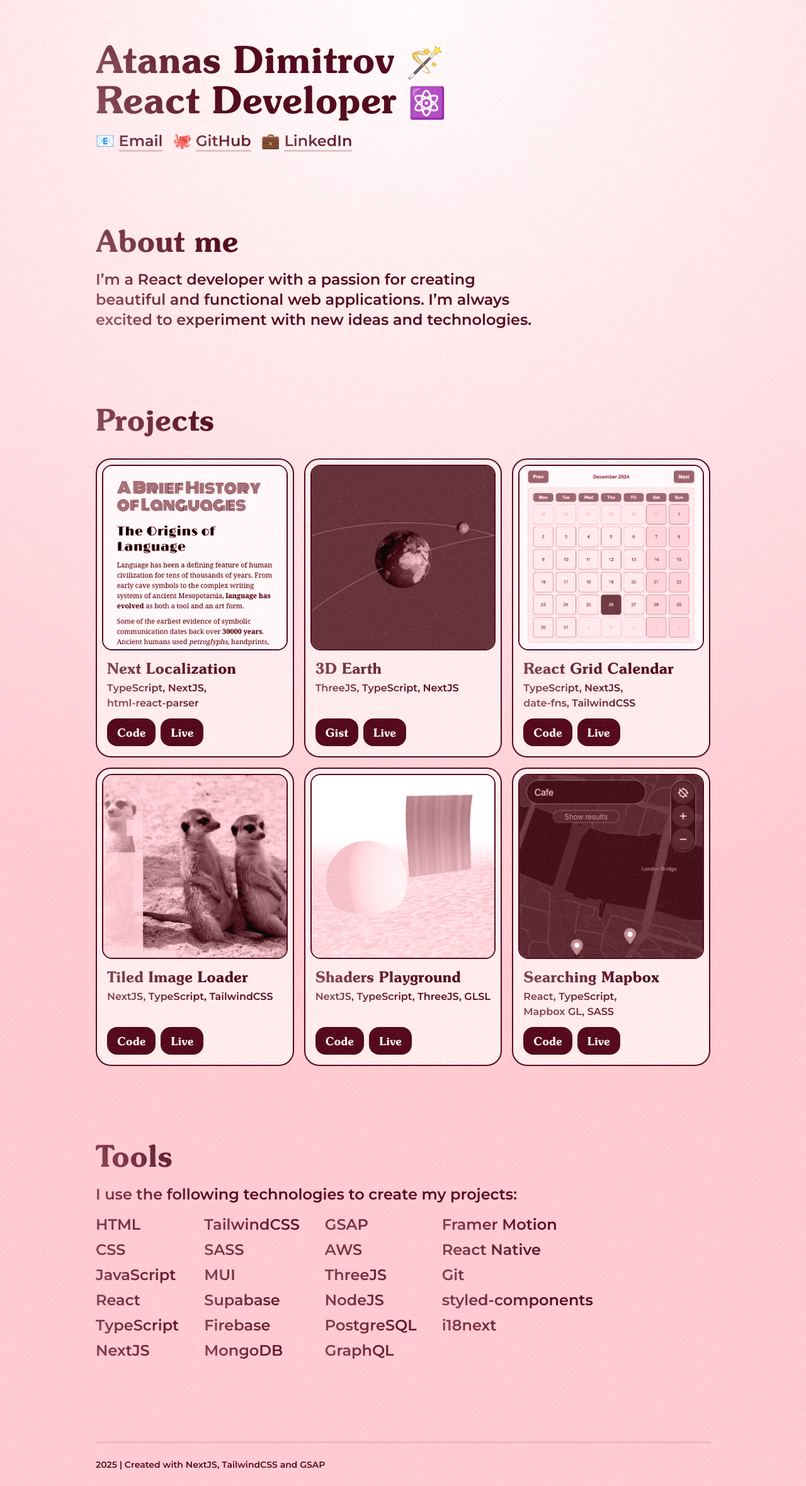
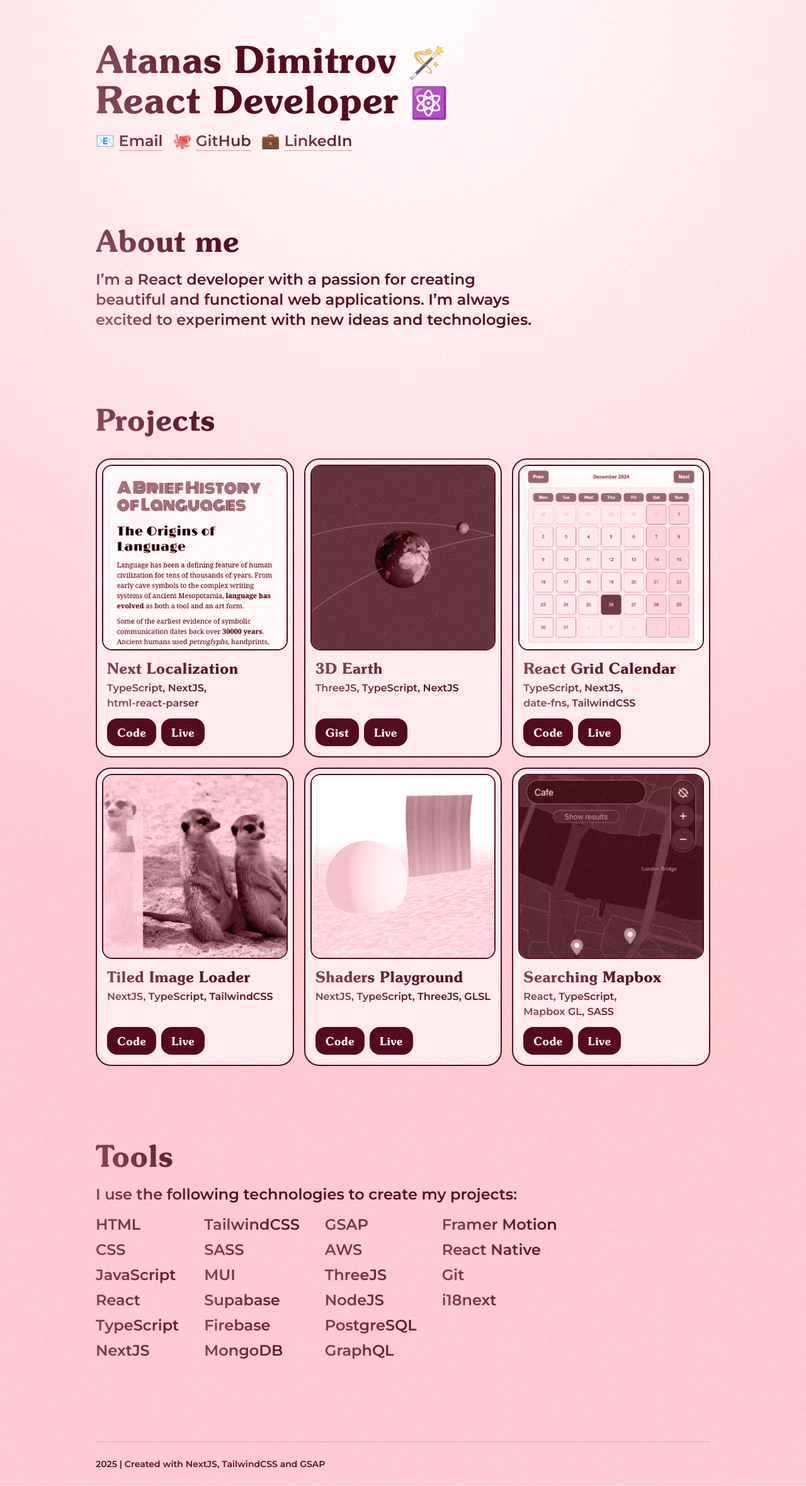
Before and after one commit to atanas-dim/portfolio-2, a Next.js app: page / in a window 1280 px wide. Shown: the whole page at 63% size. Built offline with nearby package versions, Linux system fonts and the light colour scheme.

Commit message:
Fix card hover styles after Tailwind upgrade

```diff
--- a/src/app/globals.css
+++ b/src/app/globals.css
@@ -8,14 +8,6 @@
   --font-souvenir: var(--font-souvenir);
 }
 
-/*
-  The default border color has changed to `currentcolor` in Tailwind CSS v4,
-  so we've added these compatibility styles to make sure everything still
-  looks the same as it did with Tailwind CSS v3.
-
-  If we ever want to remove these styles, we need to add an explicit border
-  color utility to any element that depends on these defaults.
-*/
 @layer base {
   *,
   ::after,
@@ -24,13 +16,6 @@
   ::file-selector-button {
     border-color: var(--color-gray-200, currentcolor);
   }
-}
-
-@utility rotate-card-3d {
-  --rotate-x: 8deg;
-  --rotate-y: 2deg;
-  --rotate-z: -1deg;
-  transform: rotateX(var(--rotate-x)) rotateY(var(--rotate-y)) rotateZ(var(--rotate-z)) translateZ(40px);
 }
 
 html {
@@ -47,13 +32,15 @@ body {
   @apply text-balance;
 }
 
-h1,
-h2,
-h3,
-h4,
-h5,
-h6 {
-  @apply font-souvenir;
+.font-souvenir {
+  letter-spacing: 0.2px;
+}
+
+.rotate-card-3d:hover {
+  --rotate-x: 8deg;
+  --rotate-y: 2deg;
+  --rotate-z: -1deg;
+  transform: rotateX(var(--rotate-x)) rotateY(var(--rotate-y)) rotateZ(var(--rotate-z)) translateZ(40px);
 }
 
 .glossy {
--- a/src/app/page.tsx
+++ b/src/app/page.tsx
@@ -6,7 +6,7 @@ import gsap from 'gsap'
 import Image from 'next/image'
 import { FC, useEffect, useState } from 'react'
 
-const ELEMENTS = 'main,section,h1,h2,h3,p,.social-link,.card,.tool,footer'
+const ELEMENTS = 'main,section,h1,h2,p,.social-link,.card,.tool'
 
 export default function Home() {
   useEffect(() => {
@@ -35,10 +35,10 @@ export default function Home() {
       <main className="mx-auto mb-16 flex size-full min-h-fit max-w-5xl flex-col gap-28 px-6 py-8 opacity-0 motion-reduce:animate-none lg:py-16">
         <section className="flex flex-col gap-4">
           <div className="flex flex-col">
-            <h1 className="glossy text-3xl font-extrabold whitespace-nowrap lg:text-6xl">
+            <h1 className="glossy font-souvenir text-3xl font-extrabold whitespace-nowrap lg:text-6xl">
               Atanas Dimitrov <span className="text-2xl text-black lg:text-5xl lg:leading-tight">🪄</span>
             </h1>
-            <h2 className="glossy text-3xl font-extrabold whitespace-nowrap lg:text-6xl">
+            <h2 className="glossy font-souvenir text-3xl font-extrabold whitespace-nowrap lg:text-6xl">
               React Developer <span className="text-2xl text-black lg:text-5xl lg:leading-tight">⚛️</span>
             </h2>
           </div>
@@ -52,7 +52,7 @@ export default function Home() {
                     rel="noopener noreferrer"
                     className="social-link glossy text-lg whitespace-nowrap lg:text-2xl">
                     <span className="text-black">{link.emoji}</span>{' '}
-                    <span className="border-b-3 border-b-rose-950/20 transition-colors duration-500 hover:border-b-rose-950">
+                    <span className="border-b-2 border-b-rose-950/20 transition-colors duration-500 hover:border-b-rose-950">
                       {link.label}
                     </span>
                   </a>
@@ -62,14 +62,14 @@ export default function Home() {
           </ul>
         </section>
         <section className="flex flex-col gap-4">
-          <h2 className="glossy text-3xl font-extrabold lg:text-5xl lg:leading-tight">About me</h2>
+          <h2 className="glossy font-souvenir text-3xl font-extrabold lg:text-5xl lg:leading-tight">About me</h2>
           <p className="glossy max-w-180 text-xl lg:text-2xl">
             I’m a React developer with a passion for creating beautiful and functional web applications. I’m always
             excited to experiment with new ideas and technologies.
           </p>
         </section>
         <section className="flex flex-col gap-8">
-          <h2 className="glossy text-3xl font-extrabold lg:text-5xl lg:leading-tight">Projects</h2>
+          <h2 className="glossy font-souvenir text-3xl font-extrabold lg:text-5xl lg:leading-tight">Projects</h2>
           <ul className="grid grid-cols-1 gap-4 sm:grid-cols-2 lg:grid-cols-3">
             {PROJECTS.map((project, index) => {
               return (
@@ -86,7 +86,7 @@ export default function Home() {
           </ul>
         </section>
         <section className="flex flex-col gap-4">
-          <h2 className="glossy text-3xl font-extrabold lg:text-5xl lg:leading-tight">Tools</h2>
+          <h2 className="glossy font-souvenir text-3xl font-extrabold lg:text-5xl lg:leading-tight">Tools</h2>
           <p className="glossy text-xl lg:text-2xl">I use the following technologies to create my projects:</p>
           <ul className="grid w-fit grid-flow-col grid-rows-12 gap-x-6 gap-y-2 sm:grid-rows-8 sm:gap-x-10 md:grid-rows-6">
             {TOOLS.map((tool, index) => {
@@ -99,9 +99,9 @@ export default function Home() {
           </ul>
         </section>
       </main>
-      <footer className="w-full opacity-0">
+      <footer className="w-full">
         <div className="mx-auto max-w-5xl px-6">
-          <p className="border-t-3 border-t-red-950/10 py-6 text-xs text-rose-950 lg:text-sm">
+          <p className="border-t-2 border-t-red-950/10 py-6 text-xs text-rose-950 lg:text-sm">
             {new Date().getFullYear()} | Created with NextJS, TailwindCSS and GSAP
           </p>
         </div>
@@ -127,7 +127,7 @@ const Card: FC<CardProps> = ({ project }) => {
 
   return (
     <div
-      className="hover:rotate-card-3d group relative size-full transition-all duration-500 ease-linear"
+      className="rotate-card-3d group relative size-full transition-all duration-500 ease-linear"
       style={{
         // @ts-expect-error - css vars
         '--rotate-x': `${rotate.x}deg`,
--- a/src/resources/tools.ts
+++ b/src/resources/tools.ts
@@ -1,25 +1,25 @@
 export const TOOLS = [
-  "HTML",
-  "CSS",
-  "JavaScript",
-  "React",
-  "TypeScript",
-  "NextJS",
-  "TailwindCSS",
-  "SASS",
-  "MUI",
-  "Supabase",
-  "Firebase",
-  "MongoDB",
-  "GSAP",
-  "AWS",
-  "ThreeJS",
-  "NodeJS",
-  "PostgreSQL",
-  "GraphQL",
-  "Framer Motion",
-  "React Native",
-  "Git",
-  "styled-components",
-  "i18next",
-];
+  'HTML',
+  'CSS',
+  'JavaScript',
+  'React',
+  'TypeScript',
+  'NextJS',
+  'TailwindCSS',
+  'SASS',
+  'MUI',
+  'Supabase',
+  'Firebase',
+  'MongoDB',
+  'GSAP',
+  'AWS',
+  'ThreeJS',
+  'NodeJS',
+  'PostgreSQL',
+  'GraphQL',
+  'Framer Motion',
+  'React Native',
+  'Git',
+  // "styled-components",
+  'i18next',
+]
```
